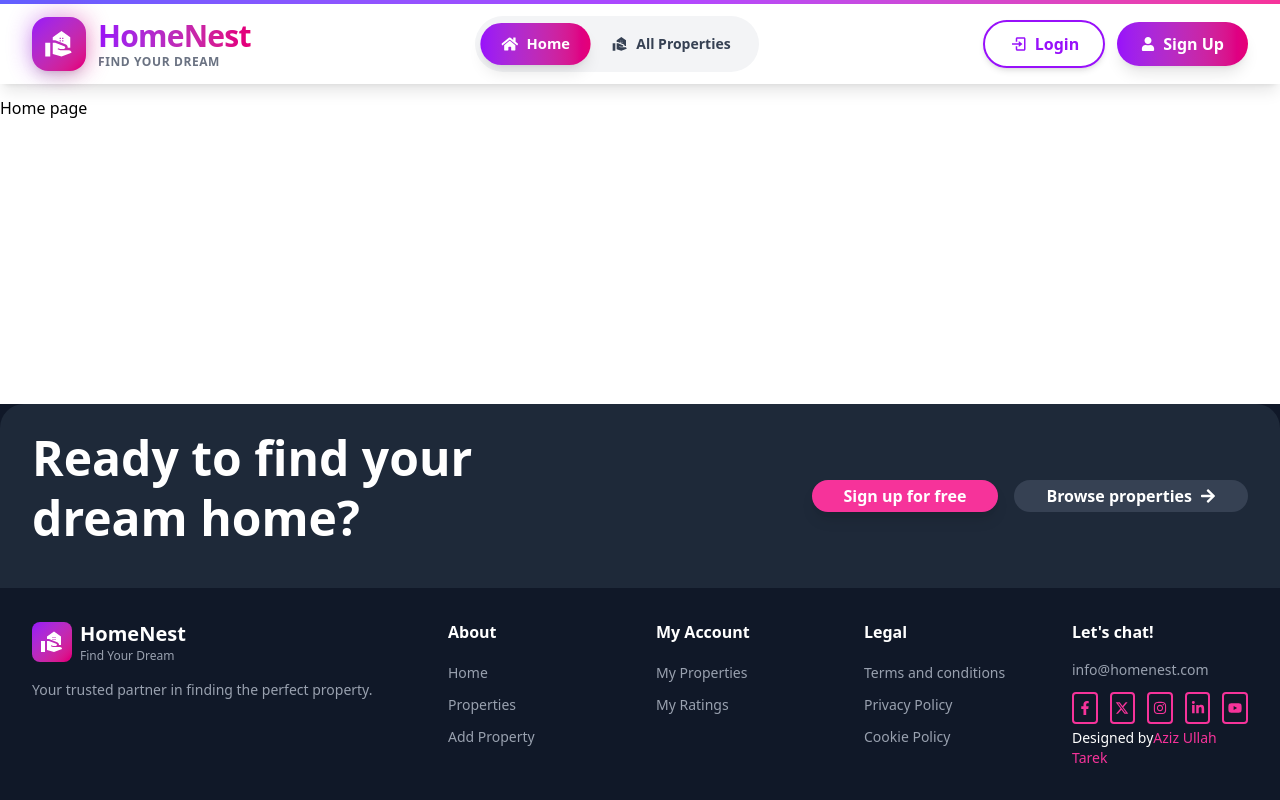
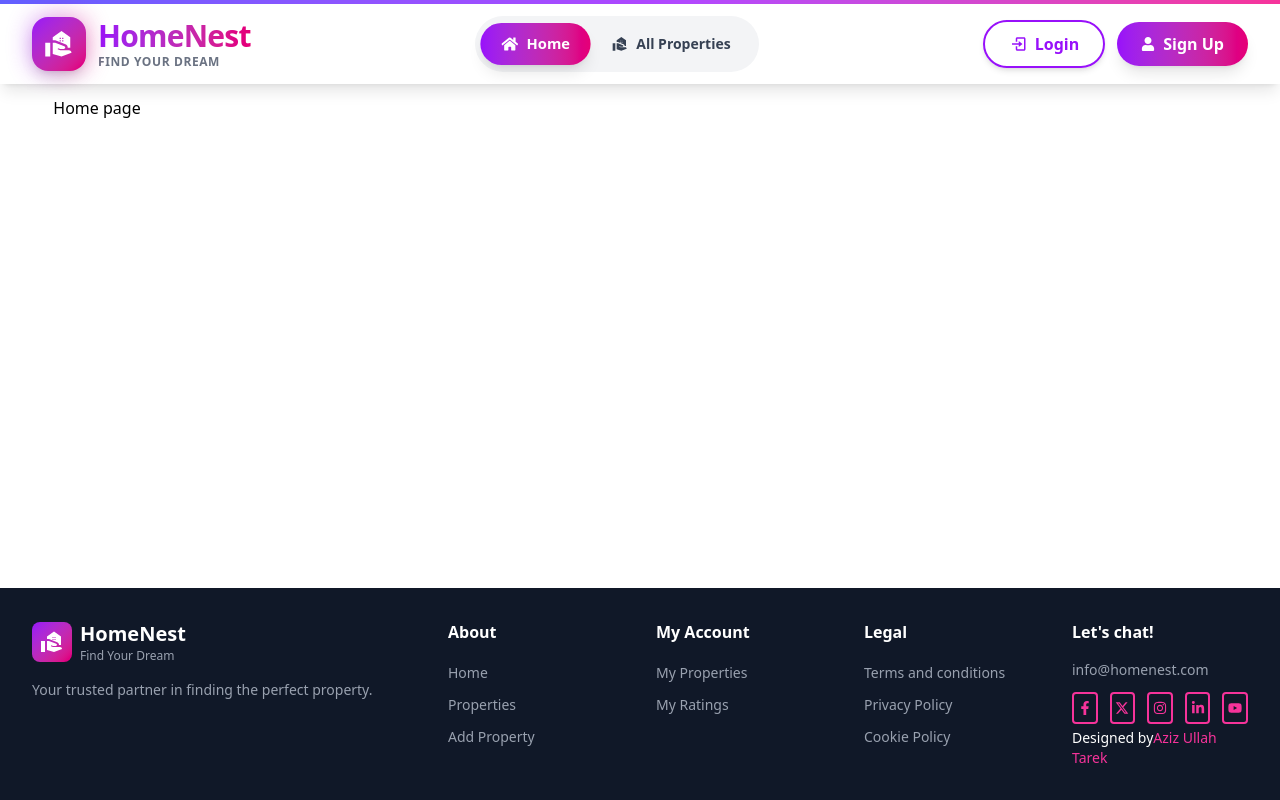
Before and after one commit to Aziz-Ullah-Tarek/HomeNest-Client, a React app: page / in a window 1280 px wide. Built offline with nearby package versions, Linux system fonts and the light colour scheme; the HTML template or start-up script is replaced by a standard one.

Commit message:
set main layout and update footer

```diff
--- a/src/components/Footer.jsx
+++ b/src/components/Footer.jsx
@@ -27,7 +27,7 @@ const Footer = () => {
   return (
     <footer className="relative bg-gray-900 text-white">
       {/* CTA Section - Like the image */}
-      <div className="relative bg-gray-800 rounded-t-3xl">
+      {/* <div className="relative bg-gray-800 rounded-t-3xl">
         <div className="max-w-7xl mx-auto px-4 sm:px-6 lg:px-8 py-6">
           <div className="flex flex-col md:flex-row items-center justify-between gap-8">
             <div className="text-center md:text-left max-w-xl">
@@ -52,7 +52,7 @@ const Footer = () => {
             </div>
           </div>
         </div>
-      </div>
+      </div> */}
 
       {/* Main Footer - Simple Layout */}
       <div className="bg-gray-900">
--- a/src/components/Layout.jsx
+++ b/src/components/Layout.jsx
@@ -10,7 +10,9 @@ const Layout = () => {
     <div className="min-h-screen flex flex-col">
       {!is404Page && <Navbar />}
       <main className="grow pt-24">
-        <Outlet />
+        <div className="w-11/12 mx-auto">
+          <Outlet />
+        </div>
       </main>
       {!is404Page && <Footer />}
     </div>
```
